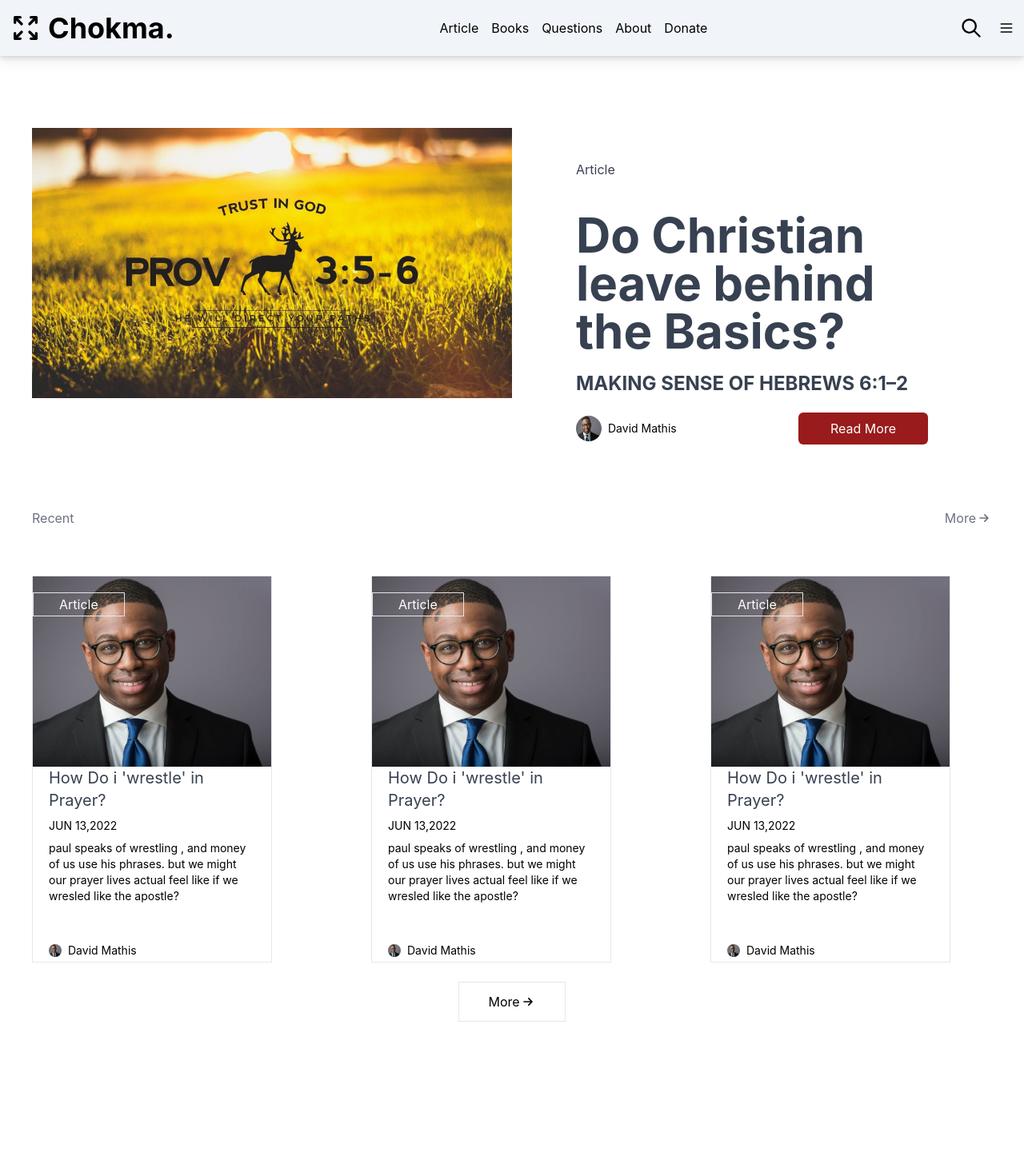
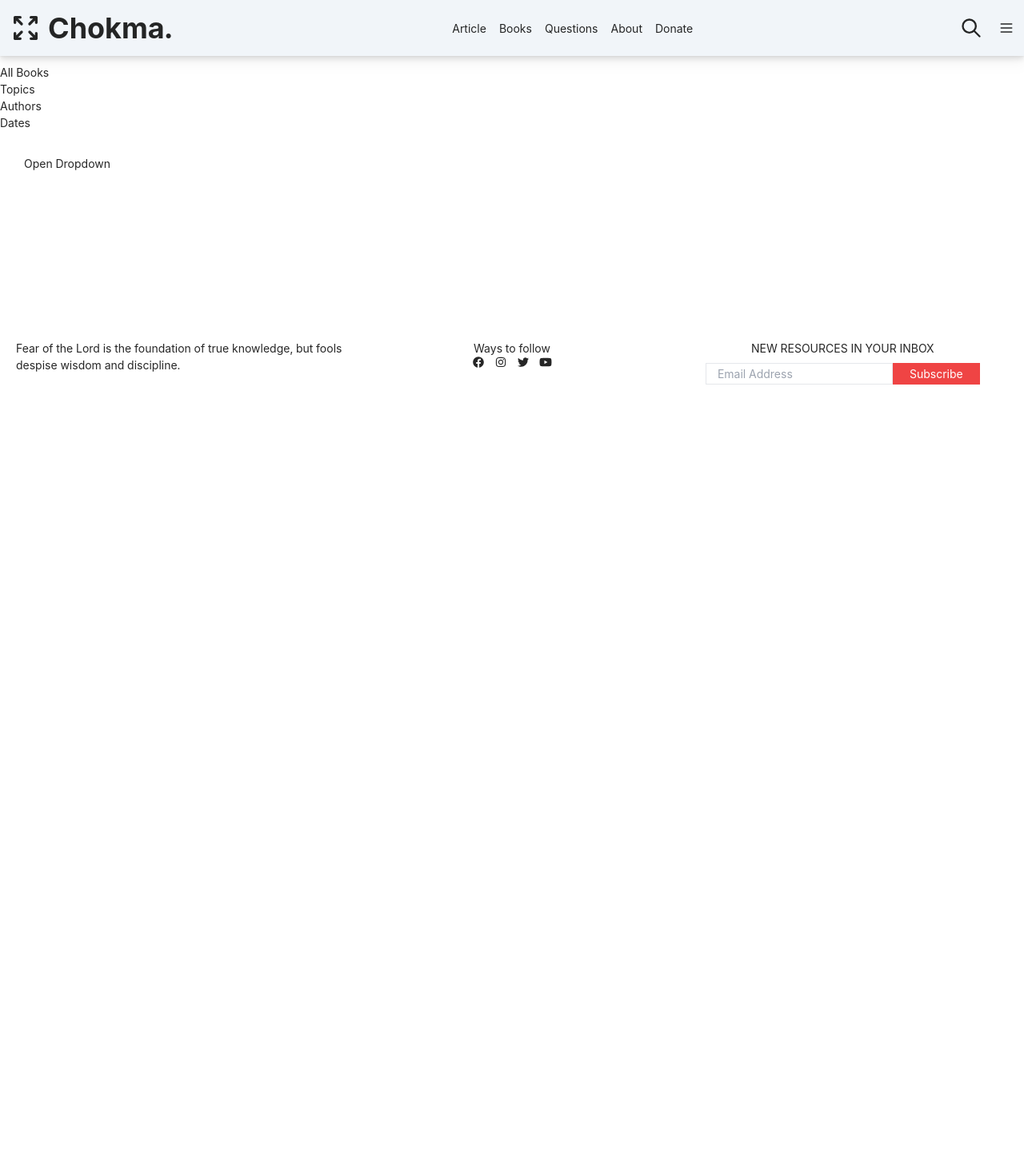
Before and after one commit to abenezer121/chokma, a React (Create React App) app in the folder frontend/: page / in a window 1280 px wide. Shown: the top 1461 px of the page at 80% size. After the commit the page ends 800 px from the top, so only its background shows below. Built offline with nearby package versions, Linux system fonts and the light colour scheme.

Commit message:
adding dropdown

```diff
--- a/frontend/package.json
+++ b/frontend/package.json
@@ -7,6 +7,7 @@
     "@testing-library/jest-dom": "^5.16.4",
     "@testing-library/react": "^13.3.0",
     "@testing-library/user-event": "^13.5.0",
+    "antd": "^4.21.1",
     "react": "^18.1.0",
     "react-dom": "^18.1.0",
     "react-icon": "^1.0.0",
--- a/frontend/src/App.js
+++ b/frontend/src/App.js
@@ -2,12 +2,14 @@ import NavBar from './components/NavBar'
 import Footer from './components/Footer'
 import Home from './components/Home'
 import Recent from "./components/Recent"
+import Book from "./components/Books"
 function App() {
   return (
     <div className='w-full h-screen '>
       <NavBar />
-      <Home />
-      <Recent/>
+      <Book/>
+      {/* <Home />
+      <Recent/>*/}
       <Footer/>
     </div>
   );
--- /dev/null
+++ b/frontend/src/components/Books.jsx
@@ -0,0 +1,28 @@
+import React from "react";
+import DropDown from './DropDown'
+
+const Book = () => {
+    return (
+        <div className="pt-20">
+
+             <div>
+                <div>
+                    <ul>
+                        <li>All Books</li>
+                        <li>Topics</li>
+                        <li>Authors</li>
+                        <li>Dates</li>
+                    </ul>
+                </div>
+                <div>
+                    <DropDown/>
+                 </div>
+            </div>
+            <div>
+
+            </div>
+        </div>
+    )
+}
+
+export default Book;
--- /dev/null
+++ b/frontend/src/components/DropDown.jsx
@@ -0,0 +1,35 @@
+
+
+import { Menu, Dropdown } from 'antd';
+
+export default function DropDown() {
+
+  return (
+    <div style={{
+      display: 'block', width: 700, padding: 30
+    }}>
+      <>
+        <Dropdown
+          overlay={(
+            <Menu>
+              <Menu.Item key="0">
+                Menu Item One
+              </Menu.Item>
+              <Menu.Item key="1">
+              Menu Item Two
+              </Menu.Item>
+              <Menu.Item key="1">
+              Menu Item Three
+              </Menu.Item>
+            </Menu>
+          )}
+          trigger={['click']}>
+          <a className="ant-dropdown-link"
+             onClick={e => e.preventDefault()}>
+            Open Dropdown
+          </a>
+        </Dropdown>
+      </>
+    </div>
+  );
+}
--- a/frontend/src/components/Footer.jsx
+++ b/frontend/src/components/Footer.jsx
@@ -9,7 +9,7 @@ import {
 }  from 'react-icons/fa'
 const Footer = () => {
     return (
-        <div className="w-full  pt-20 pb-10 bg- ">
+        <div className="w-full  pt-20 pb-10  ">
             <div className="grid   md:grid-cols-3   mx-5  mt-20">
                 <div className="flex flex-col items-center mt-5"><p>Fear of the Lord is the foundation of true knowledge, but fools despise wisdom and discipline.</p> </div>
                 <div className="flex flex-col items-center mt-5">
--- a/frontend/src/components/Home.jsx
+++ b/frontend/src/components/Home.jsx
@@ -12,8 +12,8 @@ const Home = () => {
                 <div className="md:mx-20">
                     <div className="flex flex-col align-middle">
                         <p className="mt-10 text-gray-700">Article</p>
-                        <h1 className="text-6xl	font-bold text-gray-700 mt-10">Do Christian leave behind the Basics?</h1>
-                        <p className="mt-5 text-2xl font-bold text-gray-700	">MAKING SENSE OF HEBREWS 6:1–2</p>
+                        <h1 className="text-6xl	font-bold text-gray-700 mt-10">Lorem ipsum dolor sit amet consectetur?</h1>
+                        <p className="mt-5 text-2xl font-bold text-gray-700	">Lorem ipsum dolor sit amet.</p>
                         <div className="flex items-center justify-between mt-5  ">
                             <div className="flex items-center">
                                 <img src={professional} className="rounded-full h-8 w-8" alt="/" />
--- a/frontend/src/components/NavBar.jsx
+++ b/frontend/src/components/NavBar.jsx
@@ -16,7 +16,7 @@ const NavBar = () => {
                 </div>
                 <div className='flex items-center'>
                     <ul className='hidden md:flex space-x-4'>
-                        <li>Article</li>
+                        <li> Article</li>
                         <li>Books</li>
                         <li>Questions</li>
                         <li>About</li>
--- a/frontend/src/components/Recent.jsx
+++ b/frontend/src/components/Recent.jsx
@@ -23,15 +23,14 @@ const Recent = () => {
                         <div className="bg-white  w-[300px]  border hidden sm:flex flex-col mx-10 mt-5">
                             <div className="relative">
                                     <img src={professional} alt="/" />
-                                    <div className="absolute  top-0 left-0  my-5 border py-0.5 bg-transparent px-8">
+                                    <div className="absolute  top-0 left-0  my-5  py-0.5 bg-gray-300/20 px-8">
                                         <p className=" text-white">Article</p>
                                     </div>
                             </div>
                             <div className="mx-5">
-                                    <h3 className="text-xl text-gray-700">How Do i 'wrestle' in Prayer?</h3>
+                                    <h3 className="text-xl text-gray-700">Lorem ipsum dolor sit amet?</h3>
                                     <p className="text-sm mt-2">JUN 13,2022</p>
-                                    <p className="mt-2 text-sm">paul speaks of wrestling , and money of us use his phrases.
-                                        but we might our prayer lives actual feel like if we wresled like the apostle?
+                                    <p className="mt-2 text-sm">Lorem ipsum dolor sit amet consectetur adipisicing elit. Vitae, quo. Deserunt laborum architecto nobis placeat?
                                     </p>
                                     <div className="flex items-center pt-12 mb-1">
                                             <img src={professional} className="rounded-full h-4 w-4" alt="/" />
@@ -40,52 +39,14 @@ const Recent = () => {
                             </div>
                     </div>
 
-                    <div className="bg-white  w-[300px]  border hidden sm:flex flex-col mx-10 mt-5 ">
-                            <div className="relative">
-                                    <img src={professional} alt="/" />
-                                    <div className="absolute  top-0 left-0  my-5 border py-0.5 bg-transparent px-8">
-                                        <p className=" text-white">Article</p>
-                                    </div>
-                            </div>
-                            <div className="mx-5">
-                                    <h3 className="text-xl text-gray-700">How Do i 'wrestle' in Prayer?</h3>
-                                    <p className="text-sm mt-2">JUN 13,2022</p>
-                                    <p className="mt-2 text-sm">paul speaks of wrestling , and money of us use his phrases.
-                                        but we might our prayer lives actual feel like if we wresled like the apostle?
-                                    </p>
-                                    <div className="flex items-center pt-12 mb-1">
-                                            <img src={professional} className="rounded-full h-4 w-4" alt="/" />
-                                            <p className="ml-2 text-sm">David Mathis</p>
-                                    </div>
-                            </div>
-                    </div>
 
-                    <div className="bg-white  w-[300px]  border hidden sm:flex flex-col mx-10 mt-5 ">
-                            <div className="relative">
-                                    <img src={professional} alt="/" />
-                                    <div className="absolute  top-0 left-0  my-5 border py-0.5 bg-transparent px-8">
-                                        <p className=" text-white">Article</p>
-                                    </div>
-                            </div>
-                            <div className="mx-5">
-                                    <h3 className="text-xl text-gray-700">How Do i 'wrestle' in Prayer?</h3>
-                                    <p className="text-sm mt-2">JUN 13,2022</p>
-                                    <p className="mt-2 text-sm">paul speaks of wrestling , and money of us use his phrases.
-                                        but we might our prayer lives actual feel like if we wresled like the apostle?
-                                    </p>
-                                    <div className="flex items-center pt-12 mb-1">
-                                            <img src={professional} className="rounded-full h-4 w-4" alt="/" />
-                                            <p className="ml-2 text-sm">David Mathis</p>
-                                    </div>
-                            </div>
-                        </div>
 
                     {/*
                         if it is above small hide
                     */}
                         <div className=" sm:hidden flex  justify-between  py-10 mx-10 border-y-2">
                                 <div>
-                                    <p className="font-bold text-xl">How Do i wrestle in Prayer?</p>
+                                    <p className="font-bold text-xl">Lorem ipsum dolor sit amet?</p>
                                     <p className="text-gray-600">David Mathis <span>JUN 13,2022</span></p>
                                 </div>
                                 <div>
--- a/frontend/src/index.js
+++ b/frontend/src/index.js
@@ -1,5 +1,6 @@
 import React from 'react';
 import ReactDOM from 'react-dom/client';
+import "antd/dist/antd.css";
 import './index.css';
 import App from './App';
 import reportWebVitals from './reportWebVitals';
```
Also changed, not shown: 1 other file (tests, documents, lock files or other folders).
